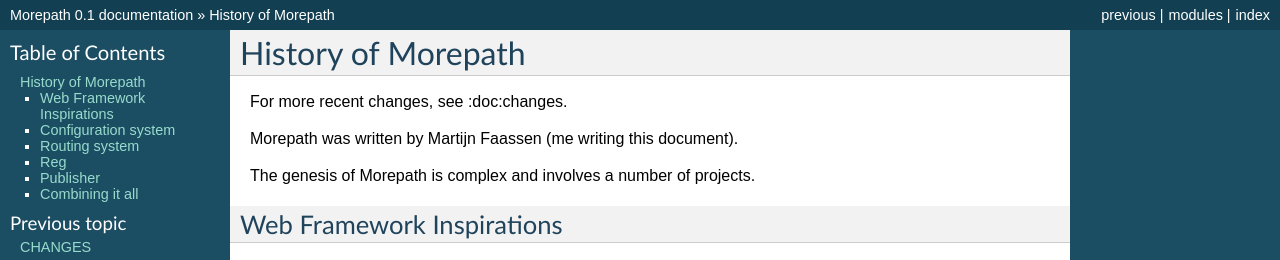
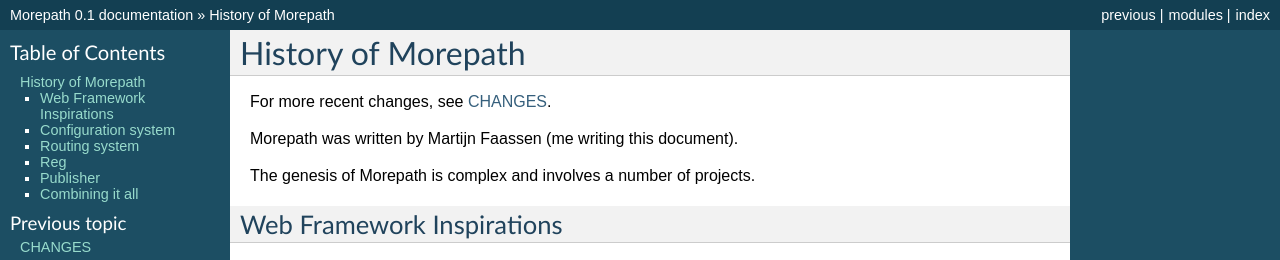
Before and after one commit to morepath/morepath, a Sphinx documentation site: the page built from doc/history.rst, in a window 1280 px wide. Shown: the top 260 px of the page. Built offline with Sphinx 7.4.7, drawn with Linux system fonts in a browser that asks for light colours.

Commit message:
Fix broken link.

```diff
--- a/doc/history.rst
+++ b/doc/history.rst
@@ -1,7 +1,7 @@
 History of Morepath
 ===================
 
-For more recent changes, see :doc:changes.
+For more recent changes, see :doc:`changes`.
 
 Morepath was written by Martijn Faassen (me writing this document).
 
```
